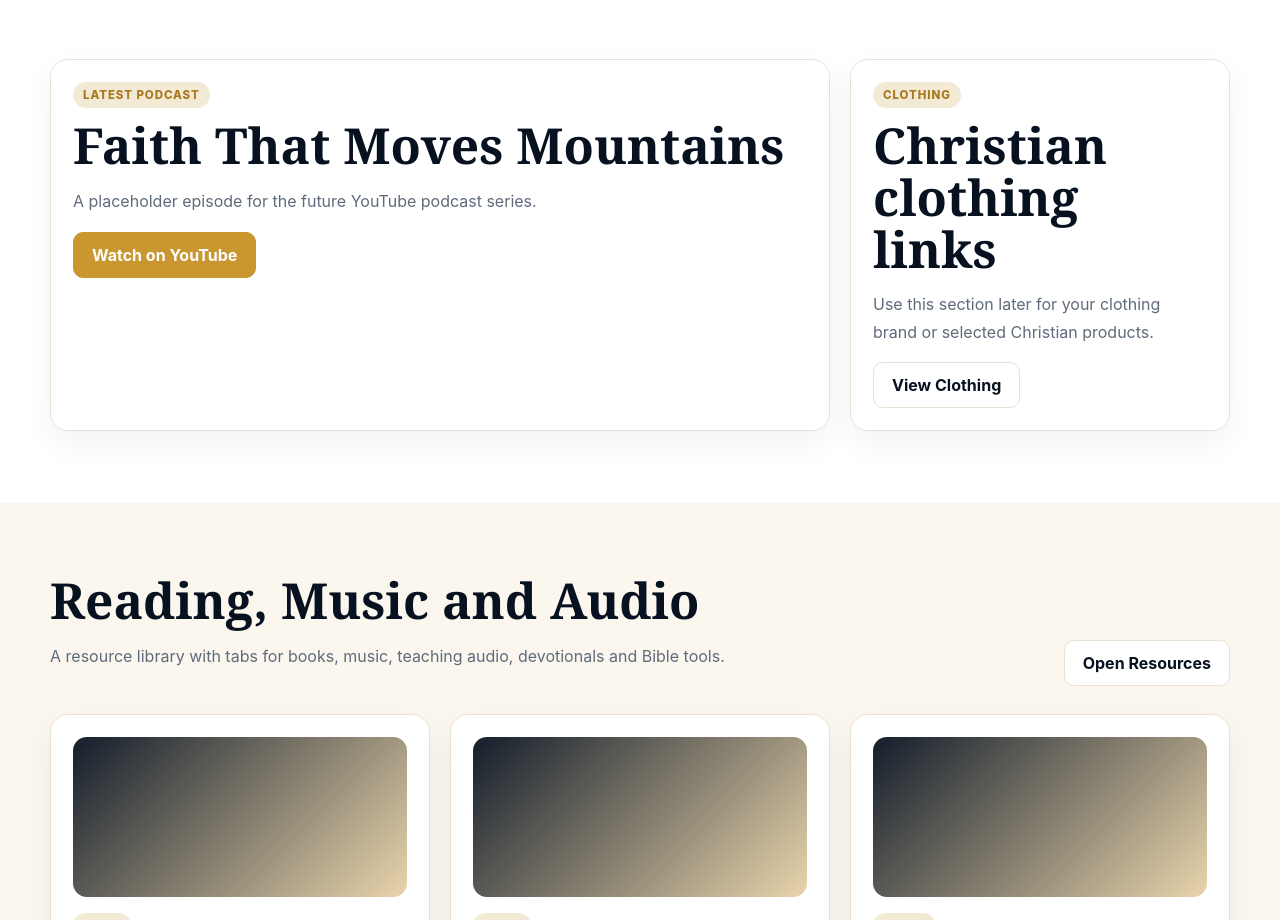
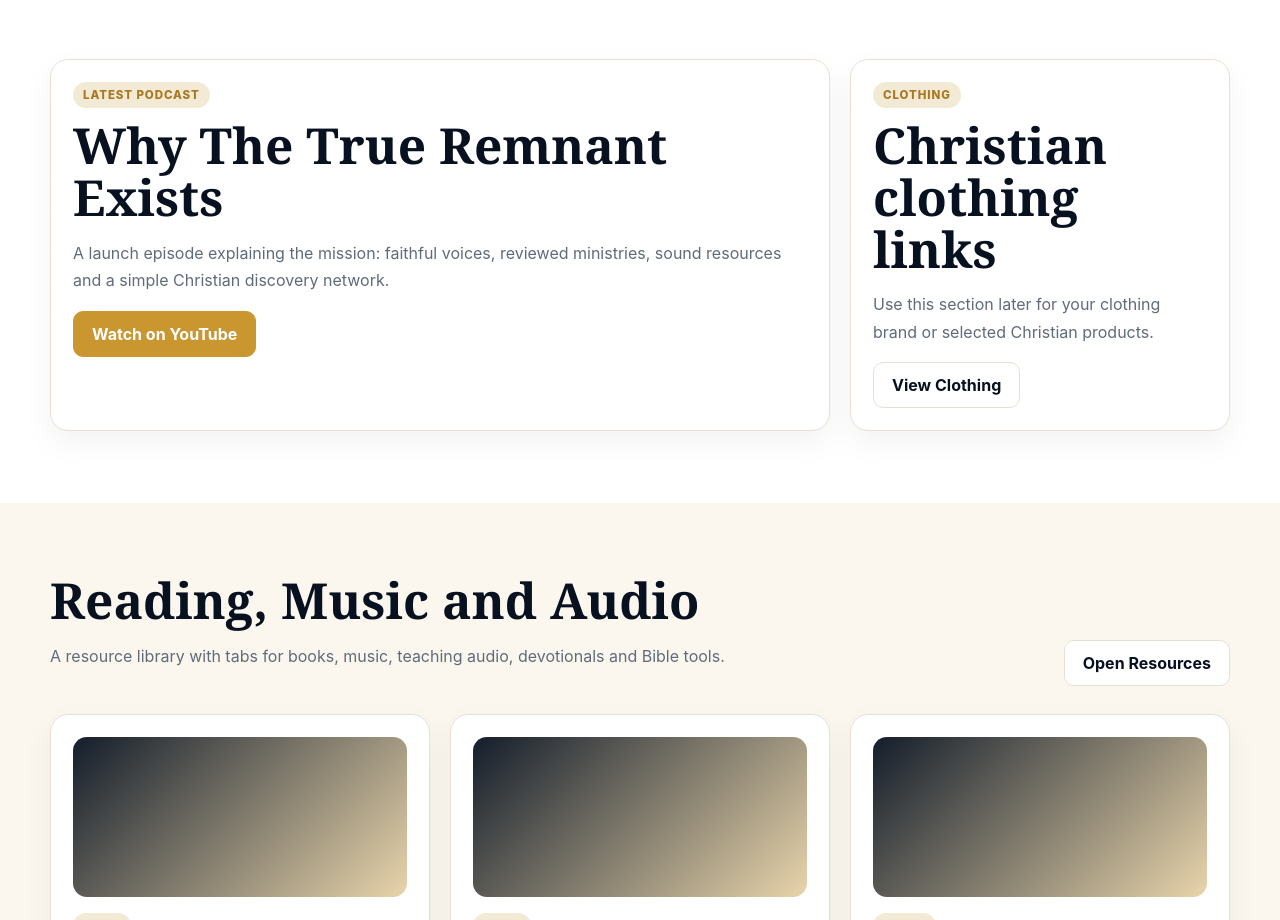
Before and after one commit to dakande85-bit/the-true-remnant-network, a Next.js app: page / in a window 1280 px wide. Shown: the part 2980-3900 px from the top of the page. Built offline with nearby package versions, Linux system fonts and the light colour scheme.

Commit message:
Add podcast starter episode structure

```diff
--- a/src/data/podcasts.ts
+++ b/src/data/podcasts.ts
@@ -5,23 +5,42 @@ export type PodcastEpisode = {
   topic: string;
   summary: string;
   youtubeUrl: string;
+  status: "Planned" | "Recording" | "Published";
+  series: string;
 };
 
 export const podcastEpisodes: PodcastEpisode[] = [
   {
-    id: "faith-that-moves-mountains",
-    title: "Faith That Moves Mountains",
-    guest: "Guest Name",
-    topic: "Faith and obedience",
-    summary: "A placeholder episode for the future YouTube podcast series.",
-    youtubeUrl: "#"
+    id: "true-remnant-origin",
+    title: "Why The True Remnant Exists",
+    guest: "Founder episode",
+    topic: "Vision",
+    series: "Foundations",
+    summary:
+      "A launch episode explaining the mission: faithful voices, reviewed ministries, sound resources and a simple Christian discovery network.",
+    youtubeUrl: "#",
+    status: "Planned"
   },
   {
-    id: "tested-and-true",
-    title: "Tested and True",
-    guest: "Guest Name",
-    topic: "Discernment and Christian living",
-    summary: "A placeholder interview connected to a verified directory profile.",
-    youtubeUrl: "#"
+    id: "testing-the-fruit",
+    title: "Testing the Fruit Without Becoming Proud",
+    guest: "Guest to be confirmed",
+    topic: "Discernment",
+    series: "Discernment",
+    summary:
+      "A discussion on how Christians can test teaching, doctrine and public fruit with humility, Scripture and wisdom.",
+    youtubeUrl: "#",
+    status: "Planned"
+  },
+  {
+    id: "mission-field-stories",
+    title: "Stories From the Mission Field",
+    guest: "Mission guest to be confirmed",
+    topic: "Missions",
+    series: "Missions",
+    summary:
+      "A testimony-led episode introducing mission work, prayer needs and official external support links.",
+    youtubeUrl: "#",
+    status: "Planned"
   }
 ];
```
